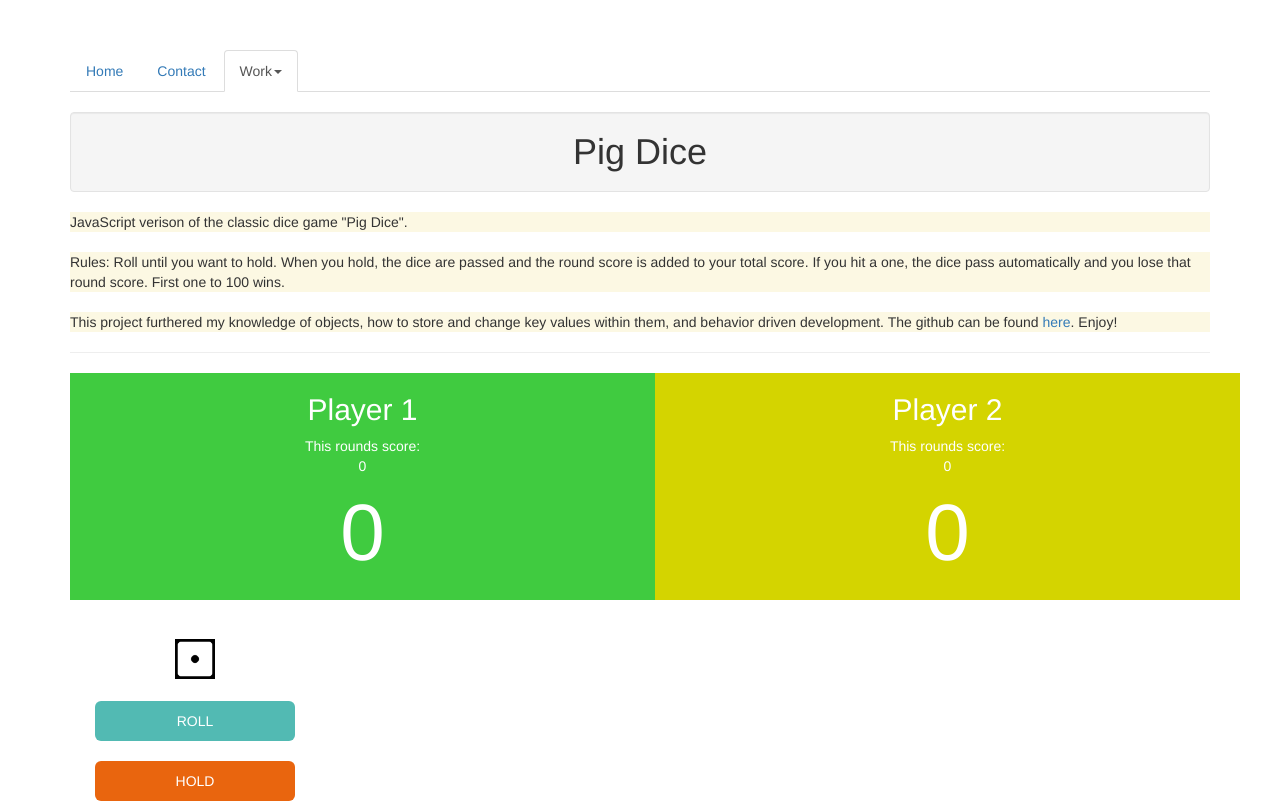
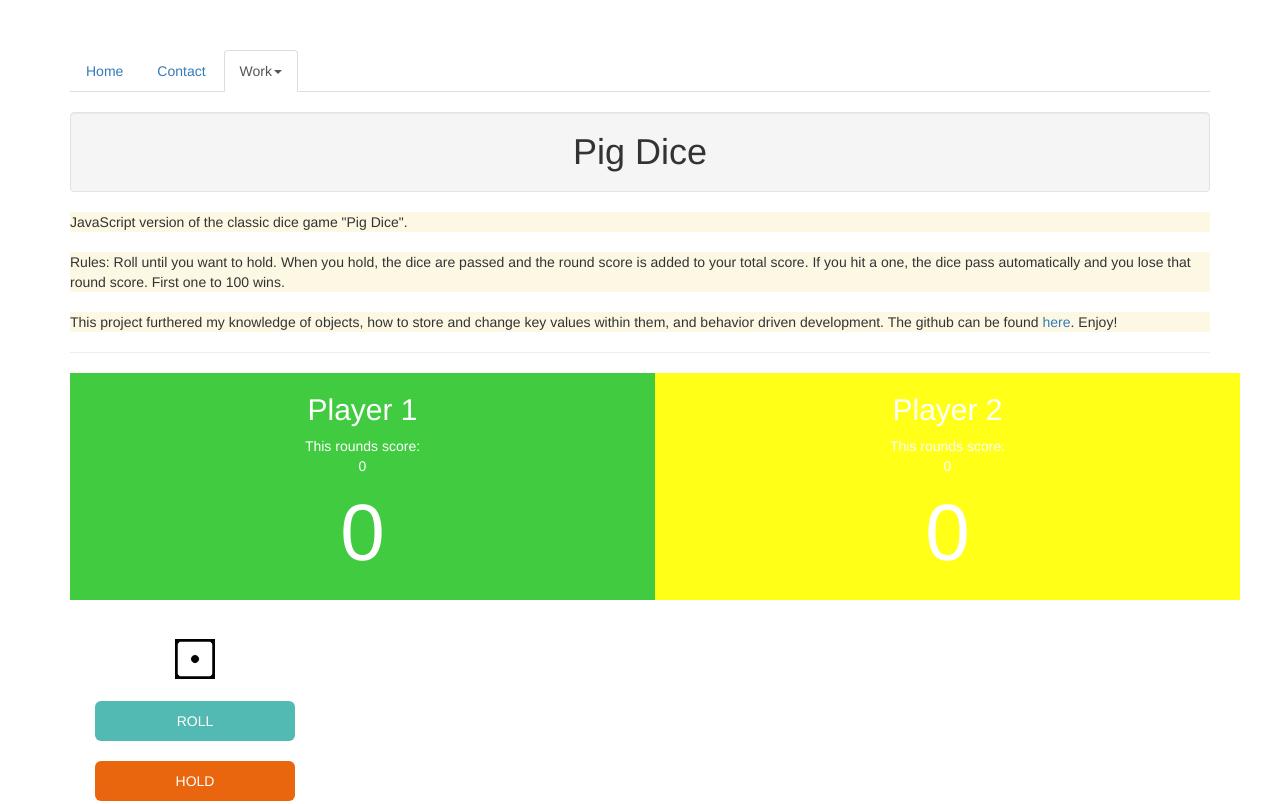
Before and after one commit to jessecallahan/Pig-Dice, a plain HTML site: page index.html in a window 1280 px wide. Shown: the top 804 px of the page. Drawn offline with nearby package versions, Linux system fonts and the light colour scheme.

Commit message:
fixes spelling error

```diff
--- a/css/styles.css
+++ b/css/styles.css
@@ -67,7 +67,7 @@ color: white;
 }
 
 #two {
-  background-color: rgb(212, 212, 0);
+  background-color: rgb(255, 255, 24);
   color: white;
   }
 
--- a/index.html
+++ b/index.html
@@ -50,7 +50,7 @@
     <h1 class="well">Pig Dice</h1>
 
     <div>
-      <p class=" work-description bg-warning" style="margin-top: 20px; text-align:left">JavaScript verison of
+      <p class=" work-description bg-warning" style="margin-top: 20px; text-align:left">JavaScript version of
         the
         classic dice game "Pig Dice". </p>
       <p class="work-description bg-warning" style="margin-top: 20px; text-align:left">Rules: Roll until you
@@ -69,15 +69,6 @@
 
 
     <hr>
-    <!-- <div class="row">
-                  <p>Player 1 Roll Sheet: <div id="diceroll1"></div>
-                  </p>
-                </div>
-                <div class="row">
-                  <p>
-                    Player 2 Roll Sheet: <div id="diceroll2"></div>
-                  </p>
-                </div> -->
     <div class="container">
       <div class="row">
         <div class="col-md-6 text-white" id="one">
@@ -100,6 +91,9 @@
       </div>
     </div>
     <br>
+
+
+    <!-- here's player 1  -->
     <div class="loss1">
 
       <p id="player1roll"><img src="img/dice-six-faces-one.png"></img></p>
```
